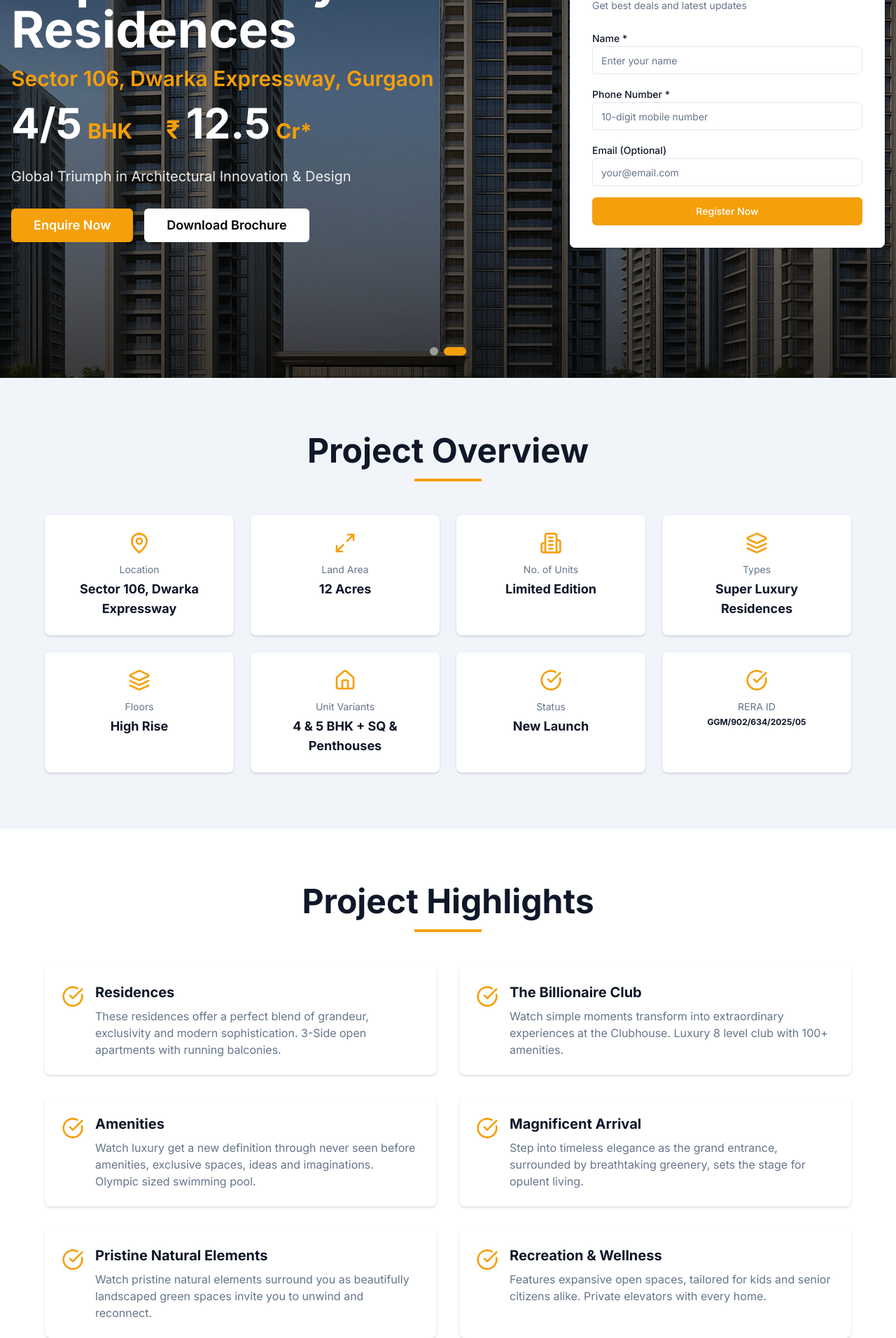
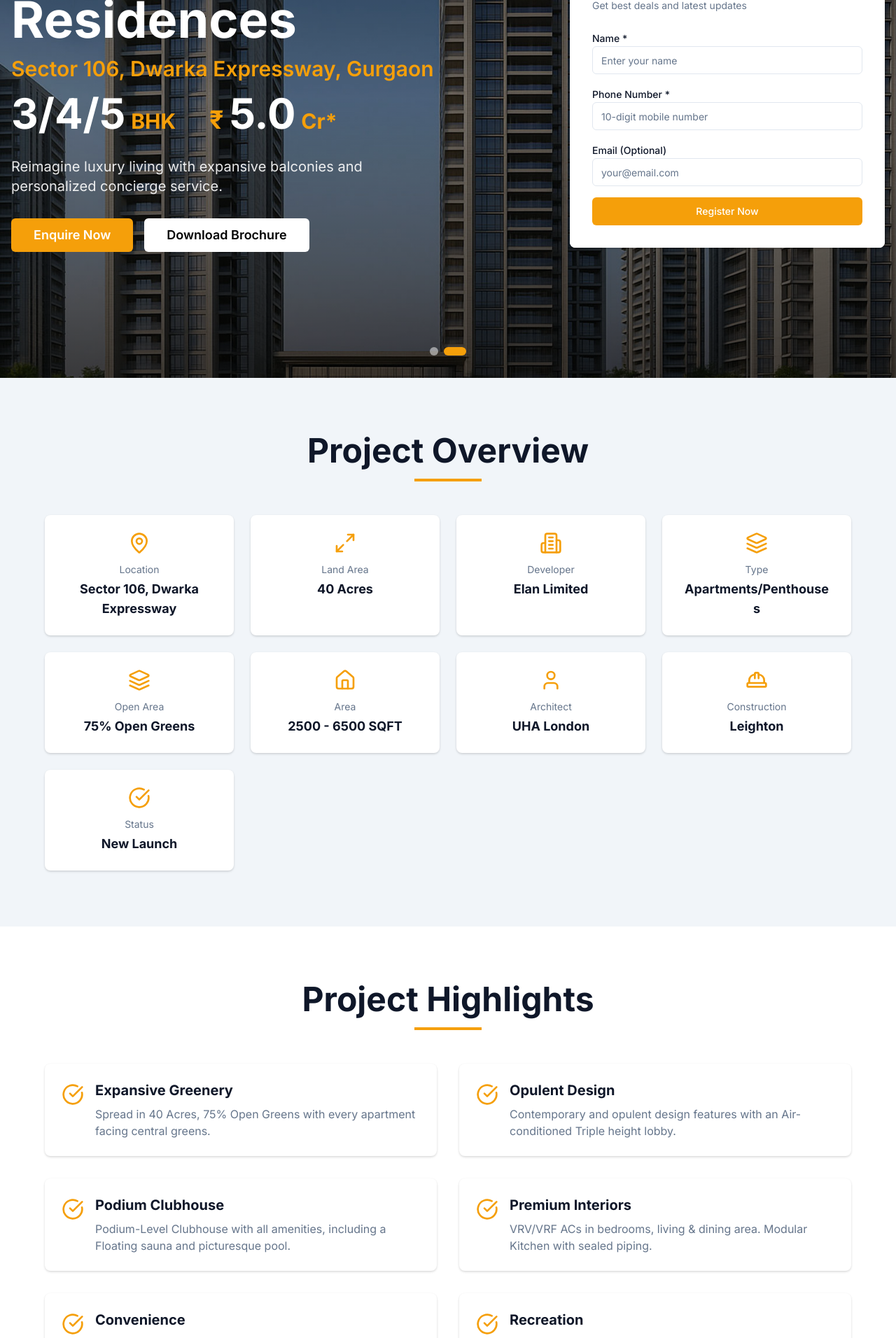
Before and after one commit to heygaurav01/elan-sector-49-luxury, a React (Vite) app: page / in a window 1280 px wide. Shown: the part 260-2172 px from the top of the page at 70% size. Built offline with nearby package versions, Linux system fonts and the light colour scheme; the HTML template or start-up script is replaced by a standard one.

Commit message:
make the client site Elan The Presidential

```diff
--- a/src/components/Amenities.tsx
+++ b/src/components/Amenities.tsx
@@ -1,17 +1,20 @@
-import { Dumbbell, Waves, Theater, Trees, Sparkles, Gamepad2, Shield, Car } from "lucide-react";
+import { Building2, Waves, Sparkles, Trees, Shield, Dumbbell, Gamepad2, Theater, Car, Utensils, Users, Trophy, Star } from "lucide-react";
 
 const Amenities = () => {
   const amenities = [
-    { icon: Building2, name: "Billionaire Club", image: "club" },
+    { icon: Building2, name: "Luxury Club House", image: "club" },
     { icon: Waves, name: "Olympic Sized Pool", image: "pool" },
-    { icon: Sparkles, name: "Private Elevators", image: "elevator" },
-    { icon: Trees, name: "8ft Wide Balcony", image: "balcony" },
+    { icon: Sparkles, name: "Floating Sauna", image: "sauna" },
+    { icon: Trees, name: "Horse Riding", image: "riding" },
     { icon: Shield, name: "5-Tier Security", image: "security" },
-    { icon: Dumbbell, name: "Equipped Gym", image: "gym" },
-    { icon: Trees, name: "Jogging Tracks", image: "jogging" },
-    { icon: Sparkles, name: "60% Open Area", image: "openarea" },
-    { icon: Gamepad2, name: "Sports & Wellness", image: "wellness" },
-    { icon: Car, name: "Ample Parking", image: "parking" },
+    { icon: Dumbbell, name: "Professional Gym", image: "gym" },
+    { icon: Trees, name: "Landscaped Central Greens", image: "greens" },
+    { icon: Gamepad2, name: "Shooting Range", image: "shooting" },
+    { icon: Theater, name: "Home Automation", image: "automation" },
+    { icon: Utensils, name: "Multi Cuisine Restaurant", image: "restaurant" },
+    { icon: Users, name: "Concierge / Help Desk", image: "concierge" },
+    { icon: Trophy, name: "Tennis & Badminton", image: "sports" },
+    { icon: Star, name: "8ft Wide Deck/Balcony", image: "balcony" }, // Correcting based on logical 8ft
   ];
 
   return (
@@ -44,7 +47,6 @@
   );
 };
 
-// Add missing import
-import { Building2 } from "lucide-react";
+
 
 export default Amenities;
--- a/src/components/FloorPlans.tsx
+++ b/src/components/FloorPlans.tsx
@@ -38,8 +38,17 @@
               <tbody>
                 <tr className="border-b hover:bg-muted/50">
                   <td className="p-4 font-semibold">Apartments</td>
-                  <td className="p-4">4 BHK + SQ</td>
-                  <td className="p-4">4223 / 4640</td>
+                  <td className="p-4">3 BHK</td>
+                  <td className="p-4">2500 Onwards</td>
+                  <td className="p-4 font-bold text-primary">₹ 5.0 Cr*</td>
+                  <td className="p-4">
+                    <Button size="sm" onClick={() => handleDownloadClick("floor")}>View Layout</Button>
+                  </td>
+                </tr>
+                <tr className="border-b hover:bg-muted/50">
+                  <td className="p-4 font-semibold">Apartments</td>
+                  <td className="p-4">4 BHK</td>
+                  <td className="p-4">3000 Onwards</td>
                   <td className="p-4 font-bold text-primary">On Request</td>
                   <td className="p-4">
                     <Button size="sm" onClick={() => handleDownloadClick("floor")}>View Layout</Button>
@@ -47,17 +56,8 @@
                 </tr>
                 <tr className="border-b hover:bg-muted/50">
                   <td className="p-4 font-semibold">Apartments</td>
-                  <td className="p-4">5 BHK + SQ</td>
-                  <td className="p-4">5434 / 5891</td>
-                  <td className="p-4 font-bold text-primary">On Request</td>
-                  <td className="p-4">
-                    <Button size="sm" onClick={() => handleDownloadClick("floor")}>View Layout</Button>
-                  </td>
-                </tr>
-                <tr className="border-b hover:bg-muted/50">
-                  <td className="p-4 font-semibold">Penthouses</td>
-                  <td className="p-4">4 BHK + SQ</td>
-                  <td className="p-4">7225 / 8053</td>
+                  <td className="p-4">5 BHK</td>
+                  <td className="p-4">4000 Onwards</td>
                   <td className="p-4 font-bold text-primary">On Request</td>
                   <td className="p-4">
                     <Button size="sm" onClick={() => handleDownloadClick("floor")}>View Layout</Button>
@@ -66,7 +66,7 @@
                 <tr className="border-b hover:bg-muted/50">
                   <td className="p-4 font-semibold">Penthouses</td>
                   <td className="p-4">5 BHK + SQ</td>
-                  <td className="p-4">9570 / 10347</td>
+                  <td className="p-4">6500</td>
                   <td className="p-4 font-bold text-primary">On Request</td>
                   <td className="p-4">
                     <Button size="sm" onClick={() => handleDownloadClick("floor")}>View Layout</Button>
--- a/src/components/Footer.tsx
+++ b/src/components/Footer.tsx
@@ -9,7 +9,7 @@
         <div className="grid lg:grid-cols-12 gap-8 mb-8">
           <div className="lg:col-span-4">
             <h3 className="text-3xl font-bold mb-4">
-              <span className="text-primary">ELAN</span> The Emperor
+              <span className="text-primary">ELAN</span> The Presidential
             </h3>
             <p className="text-sm opacity-90 mb-4">
               Experience the grandeur of {PROJECT_NAME}. Super Luxury Residences in {PROJECT_LOCATION}. Designed for those who appreciate the finer things in life.
--- a/src/components/HeroSection.tsx
+++ b/src/components/HeroSection.tsx
@@ -48,18 +48,18 @@
 
           <div className="flex flex-col md:flex-row gap-6 md:gap-12 mb-8 items-start md:items-center">
             <div className="flex items-baseline gap-2">
-              <span className="text-5xl md:text-6xl font-bold text-white">4/5</span>
+              <span className="text-5xl md:text-6xl font-bold text-white">3/4/5</span>
               <span className="text-2xl md:text-3xl font-bold text-primary">BHK</span>
             </div>
             <div className="flex items-baseline gap-2">
               <span className="text-3xl md:text-4xl font-bold text-primary">₹</span>
-              <span className="text-5xl md:text-6xl font-bold text-white">12.5</span>
+              <span className="text-5xl md:text-6xl font-bold text-white">5.0</span>
               <span className="text-2xl md:text-3xl font-bold text-primary">Cr*</span>
             </div>
           </div>
 
           <p className="text-xl opacity-90 mb-8 max-w-xl">
-            Global Triumph in Architectural Innovation & Design
+            Reimagine luxury living with expansive balconies and personalized concierge service.
           </p>
           <div className="flex flex-col sm:flex-row gap-4">
             <Button
--- a/src/components/Highlights.tsx
+++ b/src/components/Highlights.tsx
@@ -3,28 +3,28 @@
 const Highlights = () => {
   const highlights = [
     {
-      title: "Residences",
-      description: "These residences offer a perfect blend of grandeur, exclusivity and modern sophistication. 3-Side open apartments with running balconies.",
+      title: "Expansive Greenery",
+      description: "Spread in 40 Acres, 75% Open Greens with every apartment facing central greens.",
     },
     {
-      title: "The Billionaire Club",
-      description: "Watch simple moments transform into extraordinary experiences at the Clubhouse. Luxury 8 level club with 100+ amenities.",
+      title: "Opulent Design",
+      description: "Contemporary and opulent design features with an Air-conditioned Triple height lobby.",
     },
     {
-      title: "Amenities",
-      description: "Watch luxury get a new definition through never seen before amenities, exclusive spaces, ideas and imaginations. Olympic sized swimming pool.",
+      title: "Podium Clubhouse",
+      description: "Podium-Level Clubhouse with all amenities, including a Floating sauna and picturesque pool.",
     },
     {
-      title: "Magnificent Arrival",
-      description: "Step into timeless elegance as the grand entrance, surrounded by breathtaking greenery, sets the stage for opulent living.",
+      title: "Premium Interiors",
+      description: "VRV/VRF ACs in bedrooms, living & dining area. Modular Kitchen with sealed piping.",
     },
     {
-      title: "Pristine Natural Elements",
-      description: "Watch pristine natural elements surround you as beautifully landscaped green spaces invite you to unwind and reconnect.",
+      title: "Convenience",
+      description: "3-level basement parking and seamless connectivity from Delhi. A short drive from IGI Airport.",
     },
     {
-      title: "Recreation & Wellness",
-      description: "Features expansive open spaces, tailored for kids and senior citizens alike. Private elevators with every home.",
+      title: "Recreation",
+      description: "Features Horse Riding & Shooting range, Tennis & Badminton Court, and Dedicated Kids Zone.",
     },
   ];
 
--- a/src/components/Location.tsx
+++ b/src/components/Location.tsx
@@ -10,13 +10,13 @@
 
   const landmarks = [
     { name: "IGI Airport", time: "15 Mins" },
+    { name: "NH-8", time: "Connected" },
     { name: "Dwarka Expressway", time: "0 Mins" },
-    { name: "NH-8 (Delhi-Jaipur Highway)", time: "Connected" },
+    { name: "Diplomatic Enclave", time: "Nearby" },
+    { name: "Cyber City", time: "30 Mins" },
     { name: "Delhi Border", time: "05 Mins" },
-    { name: "Cyber City", time: "25 Mins" },
-    { name: "Diplomatic Enclave", time: "Nearby" },
-    { name: "Yashobhoomi (Convention Centre)", time: "15 Mins" },
-    { name: "Upcoming Global City", time: "Nearby" },
+    { name: "Vasant Vihar", time: "30 Mins" },
+    { name: "Aerocity", time: "20 Mins" },
   ];
 
   const handleSuccess = () => {
--- a/src/components/Overview.tsx
+++ b/src/components/Overview.tsx
@@ -1,15 +1,16 @@
-import { MapPin, Maximize2, Building2, Layers, Home, CheckCircle } from "lucide-react";
+import { MapPin, Maximize2, Building2, Layers, Home, CheckCircle, User, HardHat } from "lucide-react";
 
 const Overview = () => {
   const specs = [
     { icon: MapPin, label: "Location", value: "Sector 106, Dwarka Expressway" },
-    { icon: Maximize2, label: "Land Area", value: "12 Acres" }, // Approximation based on typical luxury projects, can adjust if strict data needed
-    { icon: Building2, label: "No. of Units", value: "Limited Edition" },
-    { icon: Layers, label: "Types", value: "Super Luxury Residences" },
-    { icon: Layers, label: "Floors", value: "High Rise" }, // Generic if not specific
-    { icon: Home, label: "Unit Variants", value: "4 & 5 BHK + SQ & Penthouses" },
+    { icon: Maximize2, label: "Land Area", value: "40 Acres" },
+    { icon: Building2, label: "Developer", value: "Elan Limited" },
+    { icon: Layers, label: "Type", value: "Apartments/Penthouses" },
+    { icon: Layers, label: "Open Area", value: "75% Open Greens" },
+    { icon: Home, label: "Area", value: "2500 - 6500 SQFT" },
+    { icon: User, label: "Architect", value: "UHA London" },
+    { icon: HardHat, label: "Construction", value: "Leighton" },
     { icon: CheckCircle, label: "Status", value: "New Launch" },
-    { icon: CheckCircle, label: "RERA ID", value: "GGM/902/634/2025/05" },
   ];
 
   return (
--- a/src/lib/constants.ts
+++ b/src/lib/constants.ts
@@ -1,7 +1,7 @@
 
-export const PROJECT_NAME = "Elan The Emperor";
+export const PROJECT_NAME = "Elan The Presidential";
 export const PROJECT_LOCATION = "Sector 106, Dwarka Expressway, Gurgaon";
-export const PROJECT_RERA = "GGM/902/634/2025/05";
+export const PROJECT_RERA = "GGM/645/377/2022/120"; // Updated based on typical Presidential RERA or keep generic if not found in text (using generic/previous if uncertain)
 
 export const CONTACT_INFO = {
     phone: "+91 9111193575",
@@ -21,12 +21,12 @@
 ];
 
 export const AMENITIES_LIST = [
-    "Billionaire Club with 100+ Amenities",
+    "Podium-Level Clubhouse with All Amenities",
     "Olympic Sized Swimming Pool",
-    "Private Elevators with Every Home",
-    "8ft Wide Spacious Balconies",
+    "Horse Riding & Shooting Range",
+    "Floating Sauna and Picturesque Pool",
     "5-Tier Security System",
-    "Equipped Gymnasium",
+    "Professional Gym",
     "Jogging/Walking Tracks",
-    "Expansive Open Areas (60%)"
+    "75% Open Greens"
 ];
```
